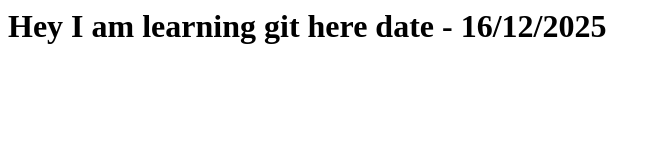
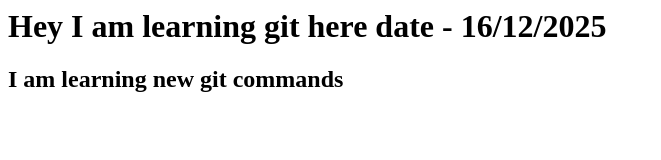
Before and after one commit to Jagjeet-Singh-09/Learning_git, a plain HTML site: page index.html in a window 1280 px wide. Shown: the whole page, without its empty margins (0-661 px from the left). Drawn offline with Linux system fonts and the light colour scheme.

Commit message:
learning new commands

```diff
--- a/index.html
+++ b/index.html
@@ -1 +1,2 @@
 <h1>Hey I am learning git here date - 16/12/2025</h1>
+<h2> I am learning new git commands</h2>
```
